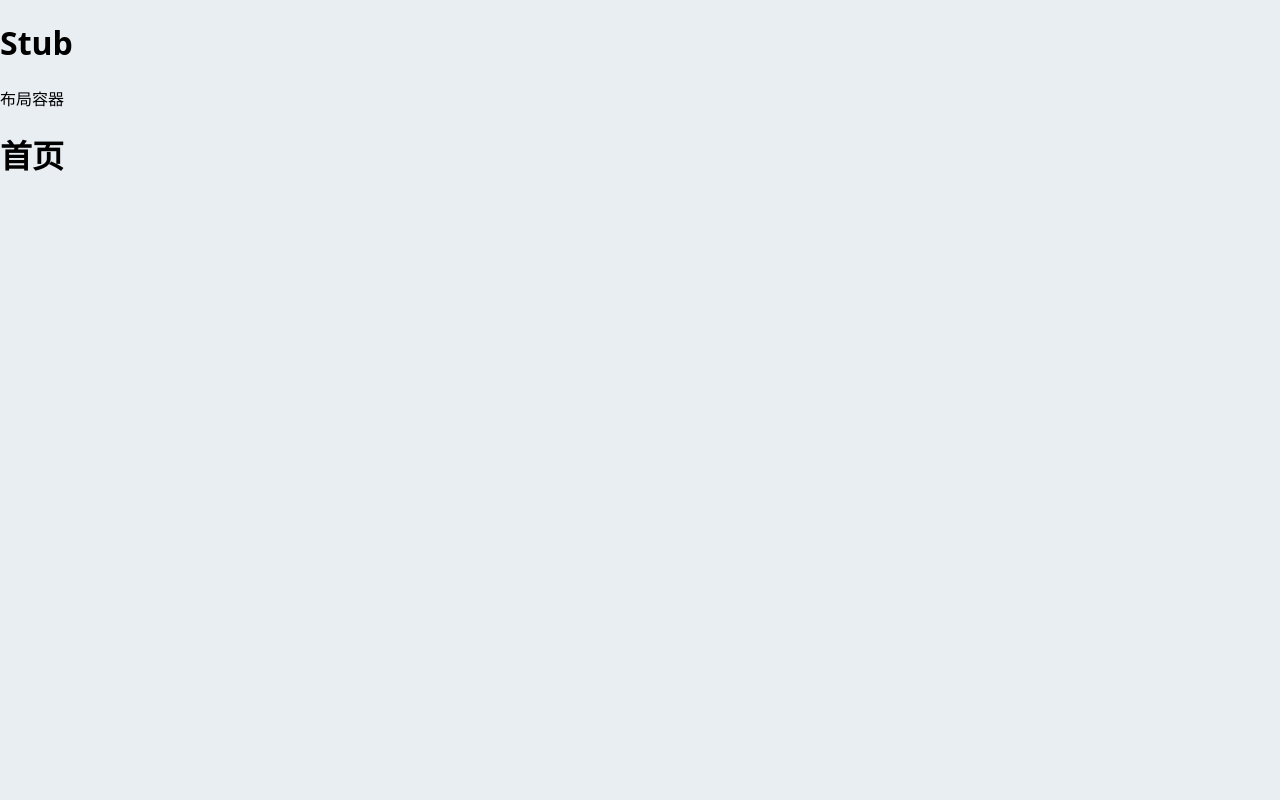
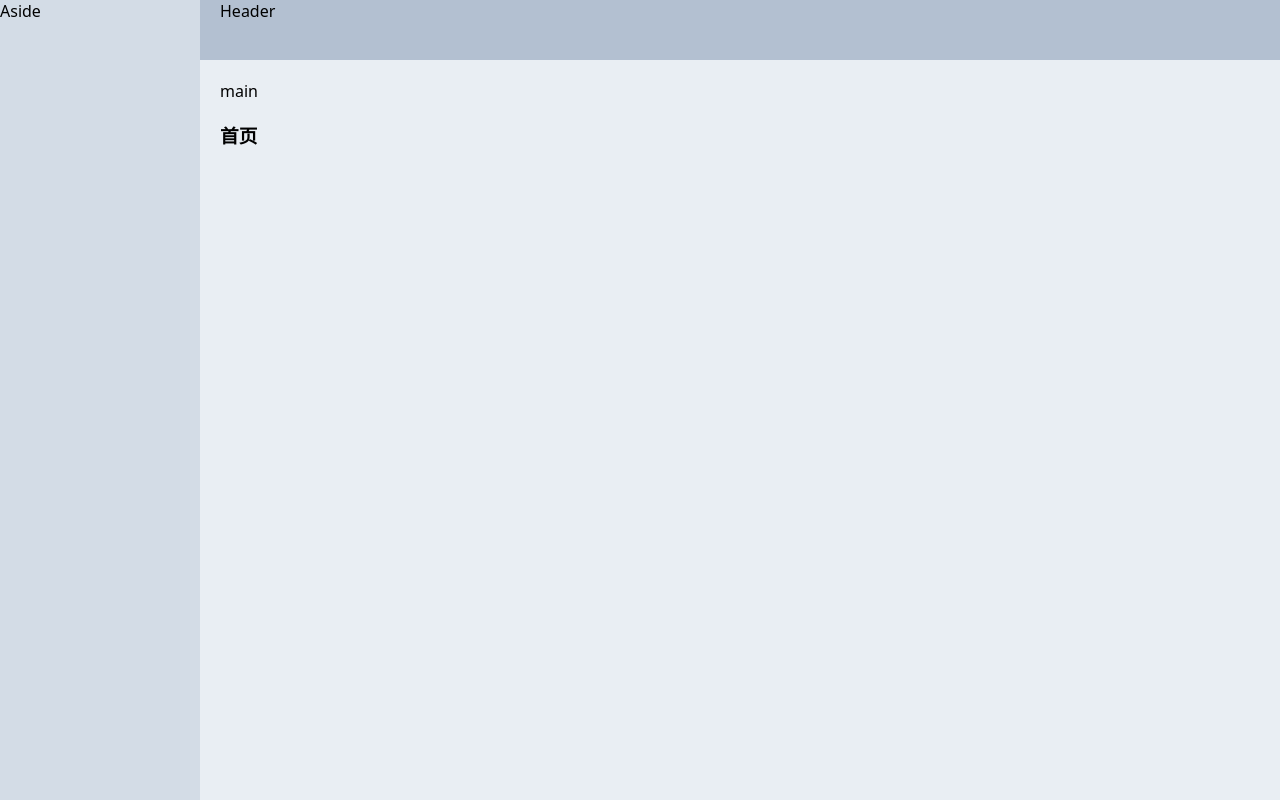
Before and after one commit to Ba5sx1a0sen1/edu-boss-fed, a Vue app: page /#/ in a window 1280 px wide. Built offline with nearby package versions, Linux system fonts and the light colour scheme.

Commit message:
布局容器定制

```diff
--- a/src/App.vue
+++ b/src/App.vue
@@ -1,7 +1,5 @@
 <template>
   <div id="app">
-    <h1>Stub</h1>
-    <p>{{a}}</p>
     <!-- 根路由 -->
     <router-view/>
   </div>
--- a/src/layout/index.vue
+++ b/src/layout/index.vue
@@ -1,18 +1,36 @@
 <template>
-  <div>
-    布局容器
-    <!-- 子组件出口 -->
-    <router-view></router-view>
-  </div>
+  <el-container class="outerContainer">
+    <el-aside width="200px">Aside</el-aside>
+    <el-container>
+      <el-header>Header</el-header>
+      <el-main>main<router-view /></el-main>
+    </el-container>
+  </el-container>
 </template>
 
 <script lang="ts">
 import Vue from 'vue'
+
 export default Vue.extend({
-  name: 'Layout'
+  name: 'LayoutIndex'
 })
 </script>
 
 <style lang="scss" scoped>
+.outerContainer {
+  min-height: 100vh;
+  min-width: 980px;
+}
 
+.el-header {
+  background-color: #B3C0D1;
+}
+
+.el-aside {
+  background-color: #D3DCE6;
+}
+
+.el-main {
+  background-color: #E9EEF3;
+}
 </style>
```
